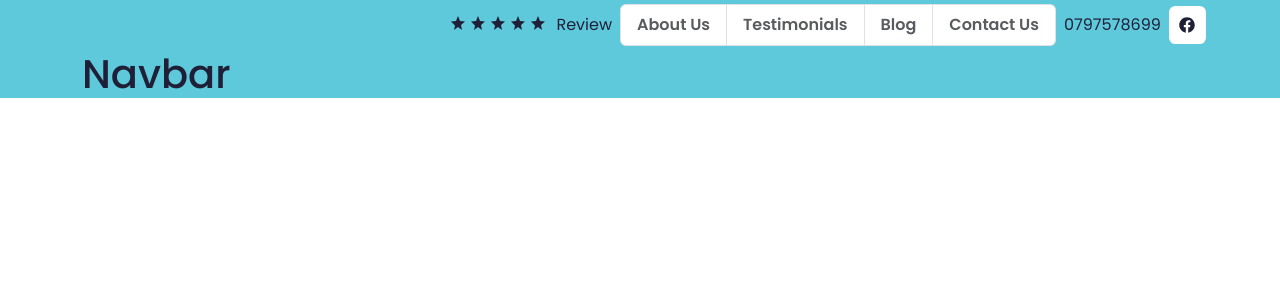
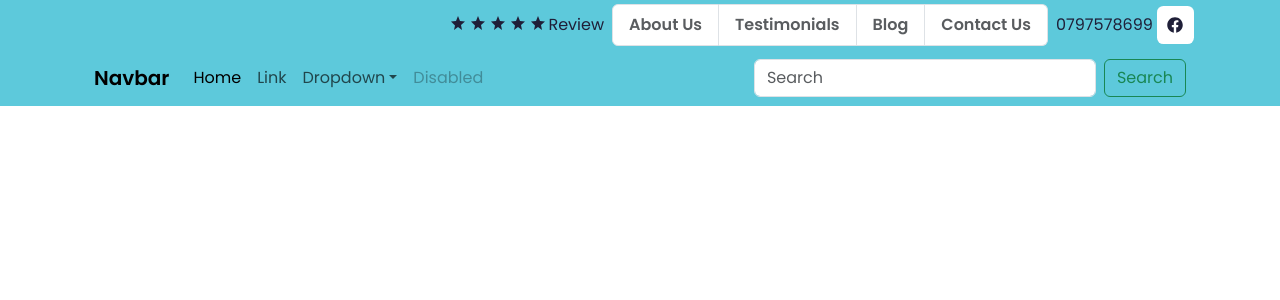
Before and after one commit to mrkamin/theukeverest.co.uk-react, a React (Create React App) app: page / in a window 1280 px wide. Shown: the top 300 px of the page. Built offline with nearby package versions, Linux system fonts and the light colour scheme.

Commit message:
Make Nav uper head responsive

```diff
--- a/src/components/Header/Header.css
+++ b/src/components/Header/Header.css
@@ -17,3 +17,54 @@
     color: #1f1f38;
     border-color: #1f1f38;
   }
+
+  @media screen and (max-width: 1200px) {
+    .review {
+        flex-direction: column;
+    }
+  }
+
+  @media screen and (max-width: 992px) {
+
+    .navuperhead {
+        flex-direction: column;
+        position: relative !important;
+        height: 90px;
+        width: 100%;
+    }
+    .review {
+        flex-direction: row;
+        position: absolute;
+        top: 8px;
+        left: 49%;
+    }
+
+    .footer-socials {
+        position: absolute;
+        top: 3px;
+        left: 25%;
+    }
+  }
+
+  @media screen and (max-width: 768px) {
+
+    .review {
+        flex-direction: row;
+        position: absolute;
+        top: 8px;
+        left: 49%;
+    }
+
+    .footer-socials {
+        position: absolute;
+        top: 3px;
+        left: 18%;
+    }
+  }
+
+  @media screen and (max-width: 500px) {
+
+    .navuperhead {
+        display: none !important;
+    }
+  }
--- a/src/components/Header/Header.js
+++ b/src/components/Header/Header.js
@@ -1,4 +1,3 @@
-import NavUperHead from "./NavUperHead";
 import Navbar from "./Navbar";
 import "./Header.css";
 
@@ -6,7 +5,6 @@
   return (
     <>
       <div className="header">
-        <NavUperHead />
         <Navbar />
       </div>
     </>
--- a/src/components/Header/NavUperHead.js
+++ b/src/components/Header/NavUperHead.js
@@ -5,12 +5,12 @@
 const NavUperHead = () => {
   return (
     <>
-      <div className="container d-flex align-items-center gap-2 p-1 justify-content-end">
+      <div className="navuperhead d-flex align-items-center gap-2 p-1 justify-content-end">
         {" "}
-        <div className="d-flex align-items-center">
+        <div className="d-flex align-items-center review">
           <StarSvg />
+          <p className="p-0 m-0">Review</p>
         </div>
-        <p className="p-0 m-0">Review</p>
         <ul className="list-group list-group-horizontal d-flex align-itmes-center p-0 m-0">
           <li className="list-group-item">
             <Link to="/aboutus" className="list-group-item-action active">
@@ -33,8 +33,9 @@
             </Link>
           </li>
         </ul>
+
+        <div className="footer-socials d-flex align-items-center gap-1">
         <p className="p-0 m-0">0797578699</p>
-        <div className="footer-socials">
           <a
             href="https://www.facebook.com/mrkamin2"
             target="_blank"
--- a/src/components/Header/Navbar.js
+++ b/src/components/Header/Navbar.js
@@ -1,8 +1,88 @@
+import NavUperHead from "./NavUperHead";
 const Navbar = () => {
   return (
     <>
       <div className="container">
-        <h1>Navbar</h1>
+        <NavUperHead class="collapse navbar-collapse" id="navbarSupportedContent"/>
+        <nav class="navbar navbar-expand-lg">
+          <div class="container-fluid">
+            <a class="navbar-brand" href="#">
+              Navbar
+            </a>
+            <button
+              class="navbar-toggler"
+              type="button"
+              data-bs-toggle="collapse"
+              data-bs-target="#navbarSupportedContent"
+              aria-controls="navbarSupportedContent"
+              aria-expanded="false"
+              aria-label="Toggle navigation"
+            >
+              <span class="navbar-toggler-icon"></span>
+            </button>
+            <div class="collapse navbar-collapse" id="navbarSupportedContent">
+              <ul class="navbar-nav me-auto mb-2 mb-lg-0">
+                <li class="nav-item">
+                  <a class="nav-link active" aria-current="page" href="#">
+                    Home
+                  </a>
+                </li>
+                <li class="nav-item">
+                  <a class="nav-link" href="#">
+                    Link
+                  </a>
+                </li>
+                <li class="nav-item dropdown">
+                  <a
+                    class="nav-link dropdown-toggle"
+                    href="#"
+                    role="button"
+                    data-bs-toggle="dropdown"
+                    aria-expanded="false"
+                  >
+                    Dropdown
+                  </a>
+                  <ul class="dropdown-menu">
+                    <li>
+                      <a class="dropdown-item" href="#">
+                        Action
+                      </a>
+                    </li>
+                    <li>
+                      <a class="dropdown-item" href="#">
+                        Another action
+                      </a>
+                    </li>
+                    <li>
+                      <hr class="dropdown-divider" />
+                    </li>
+                    <li>
+                      <a class="dropdown-item" href="#">
+                        Something else here
+                      </a>
+                    </li>
+                  </ul>
+                </li>
+                <li class="nav-item">
+                  <a class="nav-link disabled" aria-disabled="true">
+                    Disabled
+                  </a>
+                </li>
+              </ul>
+              <form class="d-flex" role="search">
+                <input
+                  class="form-control me-2"
+                  type="search"
+                  placeholder="Search"
+                  aria-label="Search"
+                />
+                <button class="btn btn-outline-success" type="submit">
+                  Search
+                </button>
+              </form>
+            </div>
+          </div>
+        </nav>
       </div>
     </>
   );
--- a/src/components/StarSvg.js
+++ b/src/components/StarSvg.js
@@ -1,6 +1,6 @@
 const StarSvg = () => {
   return (
-    <>
+    <div className="d-flex">
       <svg
         width="20"
         height="20"
@@ -56,7 +56,7 @@
           fill="#1f1f38"
         />
       </svg>
-    </>
+    </div>
   );
 };
 
```
